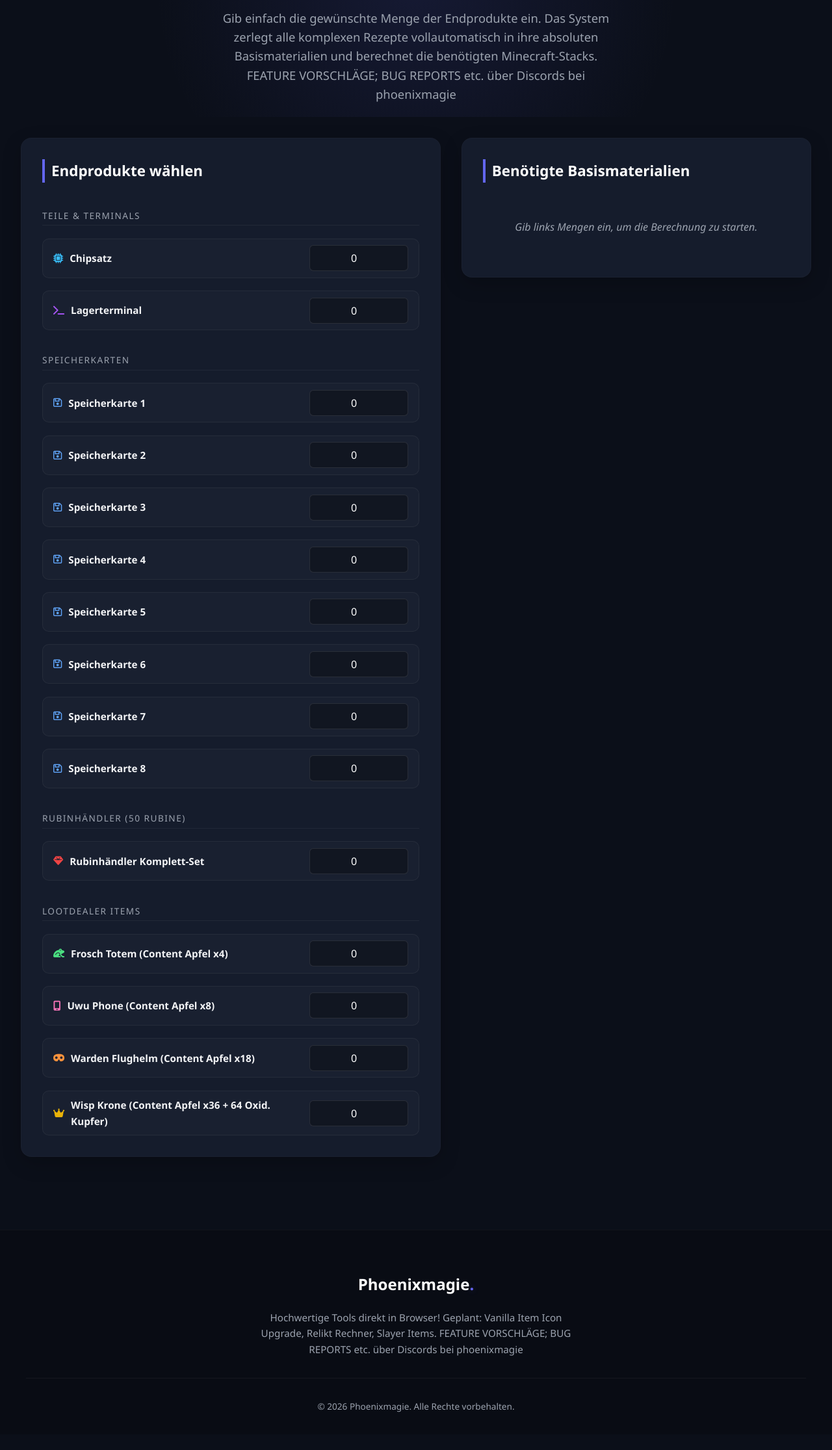
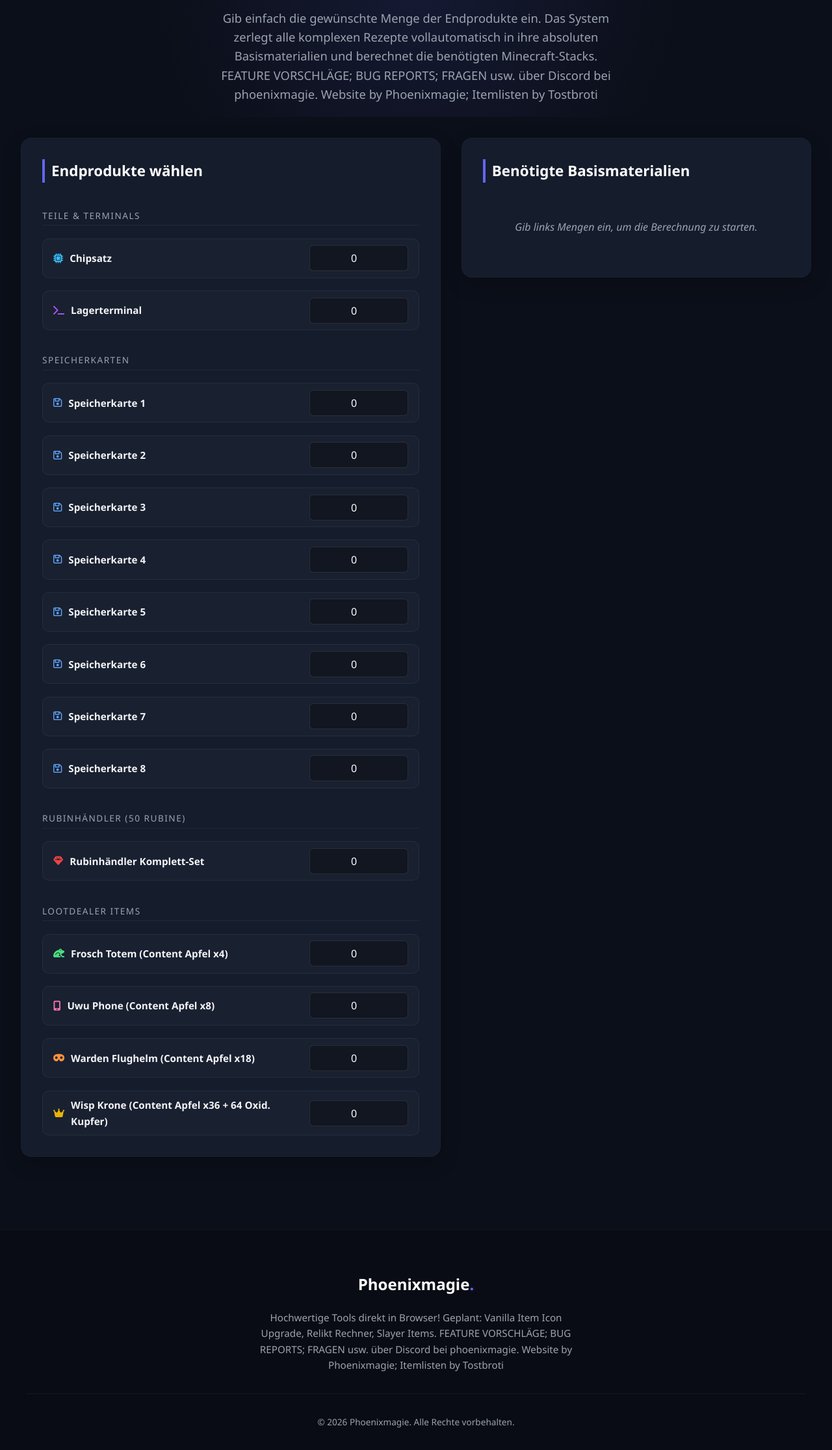
Before and after one commit to Tostbroti-Studios/Primeitemrechner, a plain HTML site: page index.html in a window 1280 px wide. Shown: the part 233-2464 px from the top of the page at 65% size. Before the commit the page ends 2440 px from the top, so only its background shows below. Drawn offline with Linux system fonts and the light colour scheme.

Commit message:
Aktualisieren von index.html

```diff
--- a/index.html
+++ b/index.html
@@ -269,7 +269,7 @@
     <header class="hero">
         <h1>Primeblocks <span>Ressourcen-Rechner</span></h1>
         <p>Gib einfach die gewünschte Menge der Endprodukte ein. Das System zerlegt alle komplexen Rezepte vollautomatisch in ihre absoluten Basismaterialien und berechnet die benötigten Minecraft-Stacks.
-FEATURE VORSCHLÄGE; BUG REPORTS etc. über Discords bei phoenixmagie</p>
+FEATURE VORSCHLÄGE; BUG REPORTS; FRAGEN usw. über Discord bei phoenixmagie.   Website by Phoenixmagie; Itemlisten by Tostbroti</p>
     </header>
 
     <main class="calculator-container">
@@ -337,7 +337,7 @@
     <footer class="footer">
         <div class="footer-container">
             <h4>Phoenixmagie<span>.</span></h4>
-            <p>Hochwertige Tools direkt in Browser! Geplant: Vanilla Item Icon Upgrade, Relikt Rechner, Slayer Items. FEATURE VORSCHLÄGE; BUG REPORTS etc. über Discords bei phoenixmagie</p>
+            <p>Hochwertige Tools direkt in Browser! Geplant: Vanilla Item Icon Upgrade, Relikt Rechner, Slayer Items. FEATURE VORSCHLÄGE; BUG REPORTS; FRAGEN usw. über Discord bei phoenixmagie.   Website by Phoenixmagie; Itemlisten by Tostbroti</p>
         </div>
         <div class="footer-bottom">
             <p>&copy; 2026 Phoenixmagie. Alle Rechte vorbehalten.</p>
```
